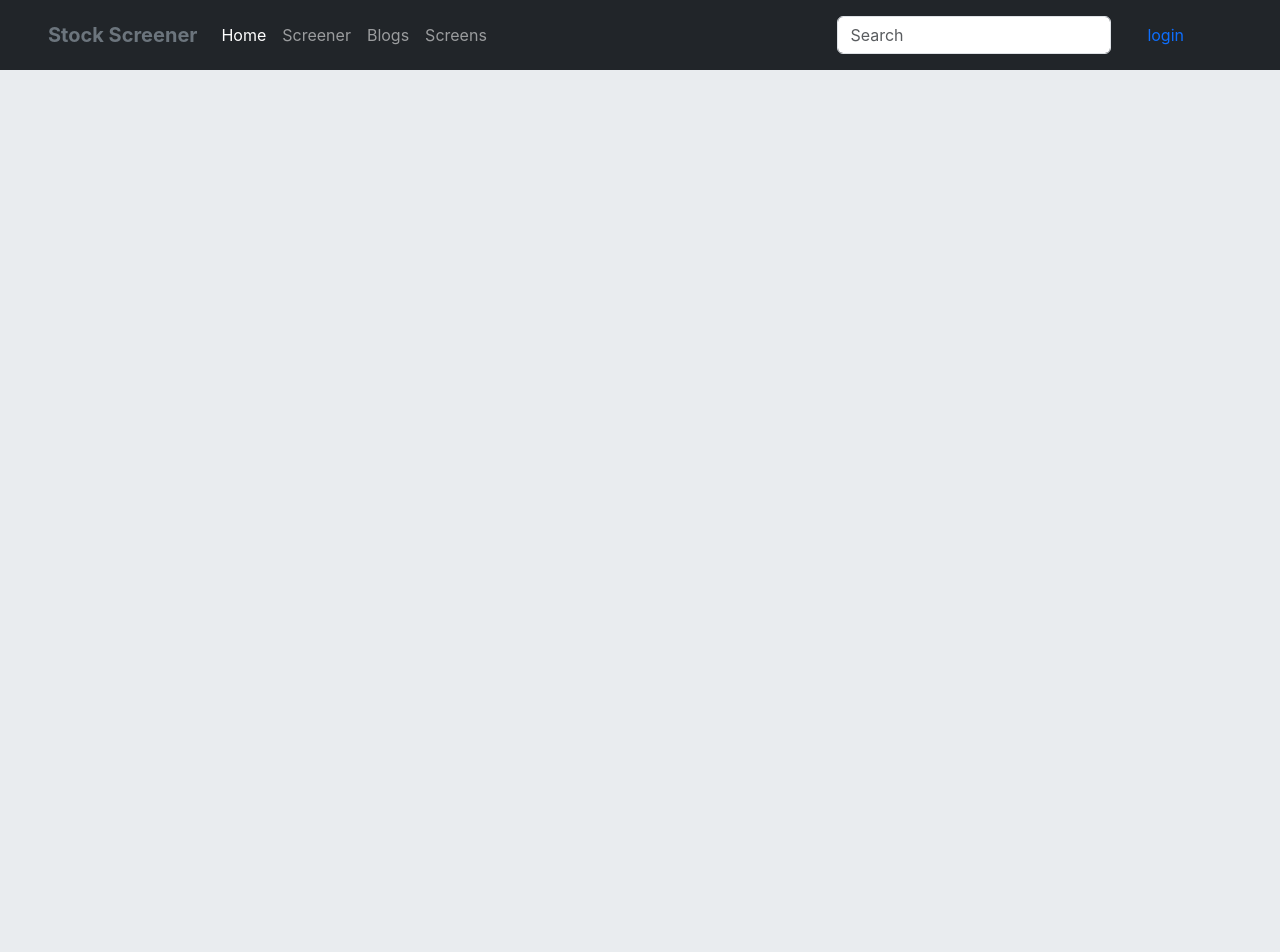
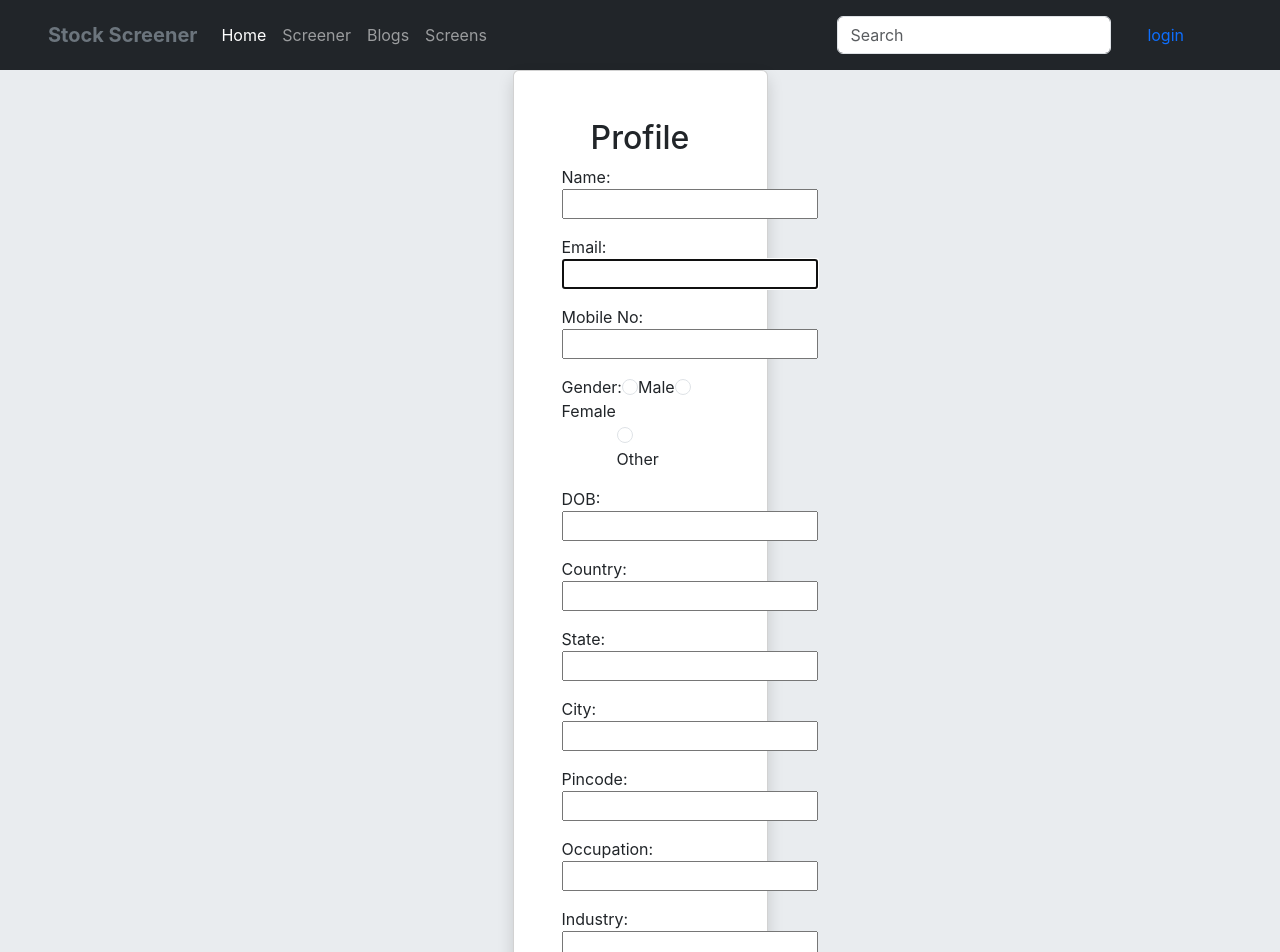
Before and after one commit to stockscreener/stock-screener, a React (Create React App) app in the folder client/stock-screener/: page /profile in a window 1280 px wide. Shown: the top 952 px of the page. Before the commit the page ends 800 px from the top, so only its background shows below. Built offline with nearby package versions, Linux system fonts and the light colour scheme.

Commit message:
Added Profile

```diff
--- a/client/stock-screener/src/App.jsx
+++ b/client/stock-screener/src/App.jsx
@@ -9,6 +9,7 @@ import NavigationBar from './components/navigationBar'
 import Screener from './components/screener'
 import Login from './components/login'
 import Signup from './components/signup'
+import UserProfile from './components/profile'
 
 function App() {
 
@@ -31,6 +32,7 @@ function App() {
           <Route path='/' element={<Screener />} />
           <Route path='/login' element={<Login />} />
           <Route path='/register' element={<Signup />}/>
+          <Route path='/profile' element={<UserProfile />} />
         </Routes>
       </div>
       <ToastContainer />
--- /dev/null
+++ b/client/stock-screener/src/components/profile.jsx
@@ -0,0 +1,193 @@
+import React, { useState } from 'react';
+
+function UserProfile() {
+    const [name, setName] = useState('');
+    const [email, setEmail] = useState('');
+    const [mobNo, setMobNo] = useState('');
+    const [gender, setGender] = useState('');
+    const [dob, setDOB] = useState('');
+    const [country, setCountry] = useState('');
+    const [state, setState] = useState('');
+    const [city, setCity] = useState('');
+    const [pincode, setPincode] = useState('');
+    const [occupation, setOccupation] = useState('');
+    const [industry, setIndustry] = useState('');
+    const [annualIncome, setAnnualIncome] = useState('');
+
+    const handleSubmit = (e) => {
+        e.preventDefault();
+        // You can perform any validation and submission logic here
+    };
+
+    return (
+
+
+
+
+        <div className="container p-8 mt-6 col-md-6">
+            <div className="col">
+            <div className="row justify-content-center">
+            <div className="col-md-6">
+            <form onSubmit={handleSubmit}>
+
+                <div className="card shadow text-dark p-5">
+                    <h2 className="text-center">Profile</h2>
+                    <div className="mb-3">
+                    <label>Name:</label>
+                <input type="text" value={name} onChange={(e) => setName(e.target.value)} />
+                 </div>
+                 <div className="mb-3">
+                    <label>Email:</label>
+                <input type="text" value={email}   autoFocus
+                            autoComplete="email" onChange={(e) => setName(e.target.value)} />
+                 </div>
+                 <div className="mb-3">
+                    <label>Mobile No:</label>
+                <input type="text" value={mobNo} onChange={(e) => setName(e.target.value)} />
+                 </div>
+
+                   <div className="mb-3">
+                                <label>Gender:</label>
+
+                                    <input type="radio" className="form-check-input" name="gender" value="male" checked={gender === 'male'} onChange={(e) => setGender(e.target.value)} />
+                                    <label className="form-check-label">Male</label>
+
+
+                                    <input type="radio" className="form-check-input" name="gender" value="female" checked={gender === 'female'} onChange={(e) => setGender(e.target.value)} />
+                                    <label className="form-check-label">Female</label>
+
+                                    <div style={{ padding: '0 55px' }}>
+                                    <input type="radio" className="form-check-input" name="gender" value="other" checked={gender === 'other'} onChange={(e) => setGender(e.target.value)} />
+                                    <label className="form-check-label">Other</label>
+                                    </div>
+                            </div>
+                 <div className="mb-3">
+                    <label>DOB:</label>
+                <input type="text" value={dob} onChange={(e) => setName(e.target.value)} />
+                 </div>
+                 <div className="mb-3">
+                    <label>Country:</label>
+                <input type="text" value={country} onChange={(e) => setName(e.target.value)} />
+                 </div>
+                 <div className="mb-3">
+                    <label>State:</label>
+                <input type="text" value={state} onChange={(e) => setName(e.target.value)} />
+                 </div>
+                 <div className="mb-3">
+                    <label>City:</label>
+                <input type="text" value={city} onChange={(e) => setName(e.target.value)} />
+                 </div>
+                 <div className="mb-3">
+                    <label>Pincode:</label>
+                <input type="text" value={pincode} onChange={(e) => setName(e.target.value)} />
+                 </div>
+                 <div className="mb-3">
+                    <label>Occupation:</label>
+                <input type="text" value={occupation} onChange={(e) => setName(e.target.value)} />
+                 </div>
+                 <div className="mb-3">
+                    <label>Industry:</label>
+                <input type="text" value={industry} onChange={(e) => setName(e.target.value)} />
+                 </div>
+                 <div className="mb-3">
+                    <label>Annual Income:</label>
+                <input type="text" value={annualIncome} onChange={(e) => setName(e.target.value)} />
+                 </div>
+
+
+                    <div className="mb-3 form-check">
+
+                    </div>
+                    <div className="d-flex justify-content-center">
+                                <button type="submit" className="btn btn-primary me-2">Save</button>
+                                <button type="button" className="btn btn-secondary">Cancel</button>
+                            </div>
+
+                    </div>
+
+                    </form>
+                    </div>
+                </div>
+            </div>
+            <div className="col"></div>
+        </div>
+
+    );
+}
+
+export default UserProfile;
+
+
+
+
+
+
+
+// import React, { useState } from 'react';
+
+// function UserProfile() {
+//     const [name, setName] = useState('');
+//     const [email, setEmail] = useState('');
+//     const [mobNo, setMobNo] = useState('');
+//     const [gender, setGender] = useState('');
+//     const [dob, setDOB] = useState('');
+//     const [country, setCountry] = useState('');
+//     const [state, setState] = useState('');
+//     const [city, setCity] = useState('');
+//     const [pincode, setPincode] = useState('');
+//     const [occupation, setOccupation] = useState('');
+//     const [industry, setIndustry] = useState('');
+//     const [annualIncome, setAnnualIncome] = useState('');
+
+//     const handleSubmit = (e) => {
+//         e.preventDefault();
+//         // You can perform any validation and submission logic here
+//     };
+
+//     return (
+
+//         <div className="container p-5 mt-5">
+//             <div className="row justify-content-center">
+//             <div className="col-md-3">
+//                     <div className="card shadow p-3">
+//                         <h4 className="text-center mb-4">Profile Overview</h4>
+//                         {/* Display profile overview here */}
+//                     </div>
+//                     <div className="card shadow p-3 mt-4">
+//                         <h4 className="text-center mb-4">Change Password</h4>
+//                         {/* Display change password form here */}
+//                     </div>
+//                 </div>
+//                 <div className="col-md-6">
+//                     <form onSubmit={handleSubmit}>
+//                         <div className="card shadow p-5">
+//                             <h2 className="text-center mb-4">User Profile</h2>
+//                             <div className="mb-3">
+//                                 <label className="form-label">Name:</label>
+//                                 <input className="form-control" type="text" value={name} onChange={(e) => setName(e.target.value)} />
+//                             </div>
+//                             {/* Add other input fields */}
+//                             <div className="mb-3">
+//                                 <label className="form-label">Gender:</label>
+//                                 <div className="form-check">
+//                                     <input className="form-check-input" type="radio" name="gender" value="male" checked={gender === 'male'} onChange={(e) => setGender(e.target.value)} />
+//                                     <label className="form-check-label">Male</label>
+//                                 </div>
+//                                 {/* Add other radio buttons */}
+//                             </div>
+//                             {/* Add other input fields */}
+//                             <div className="text-center">
+//                                 <button type="submit" className="btn btn-primary me-2">Save</button>
+//                                 <button type="button" className="btn btn-secondary">Cancel</button>
+//                             </div>
+//                         </div>
+//                     </form>
+//                 </div>
+//                 {/* Add side column */}
+
+//             </div>
+//         </div>
+//     );
+// }
+
+// export default UserProfile;
```
